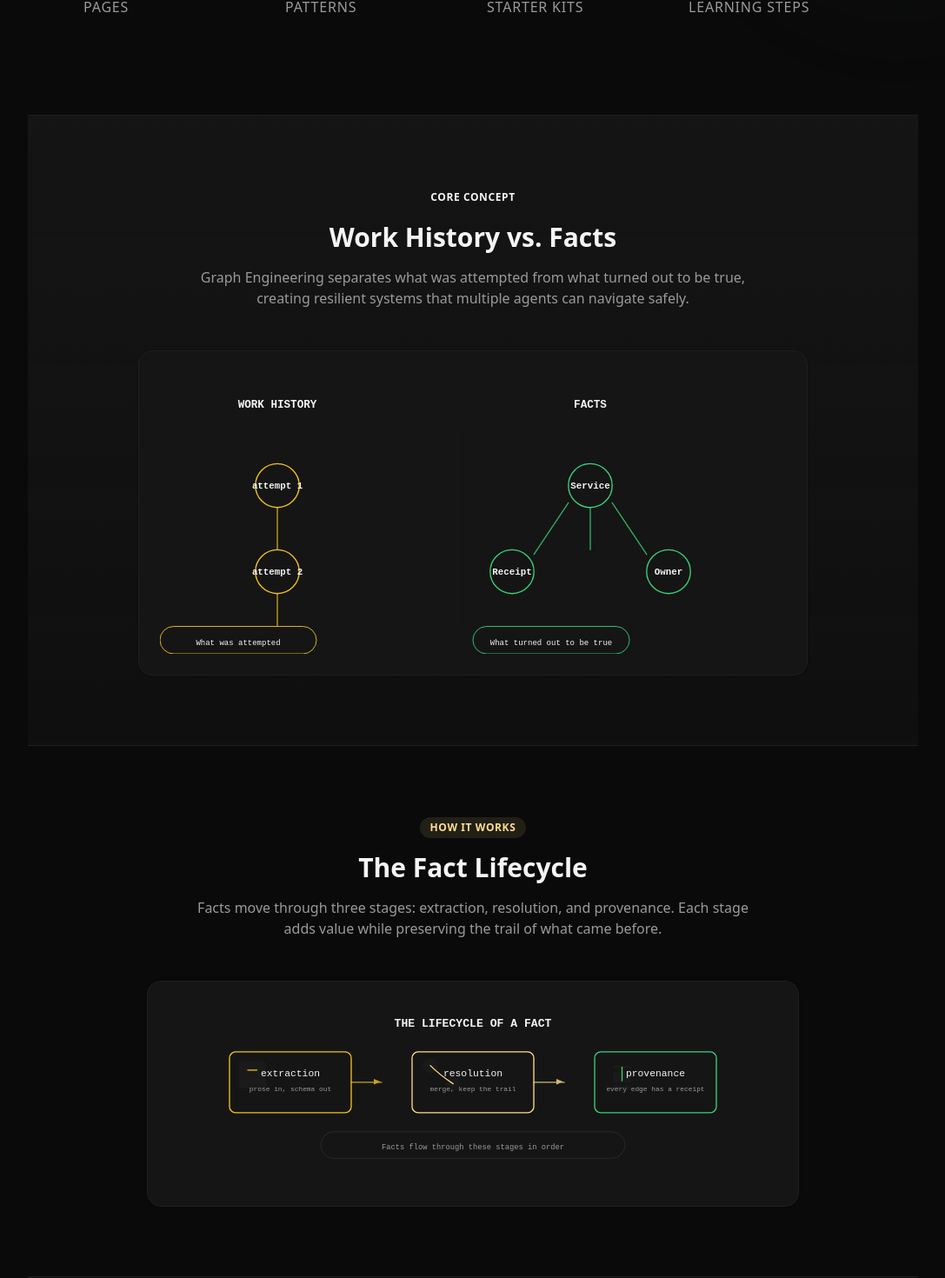
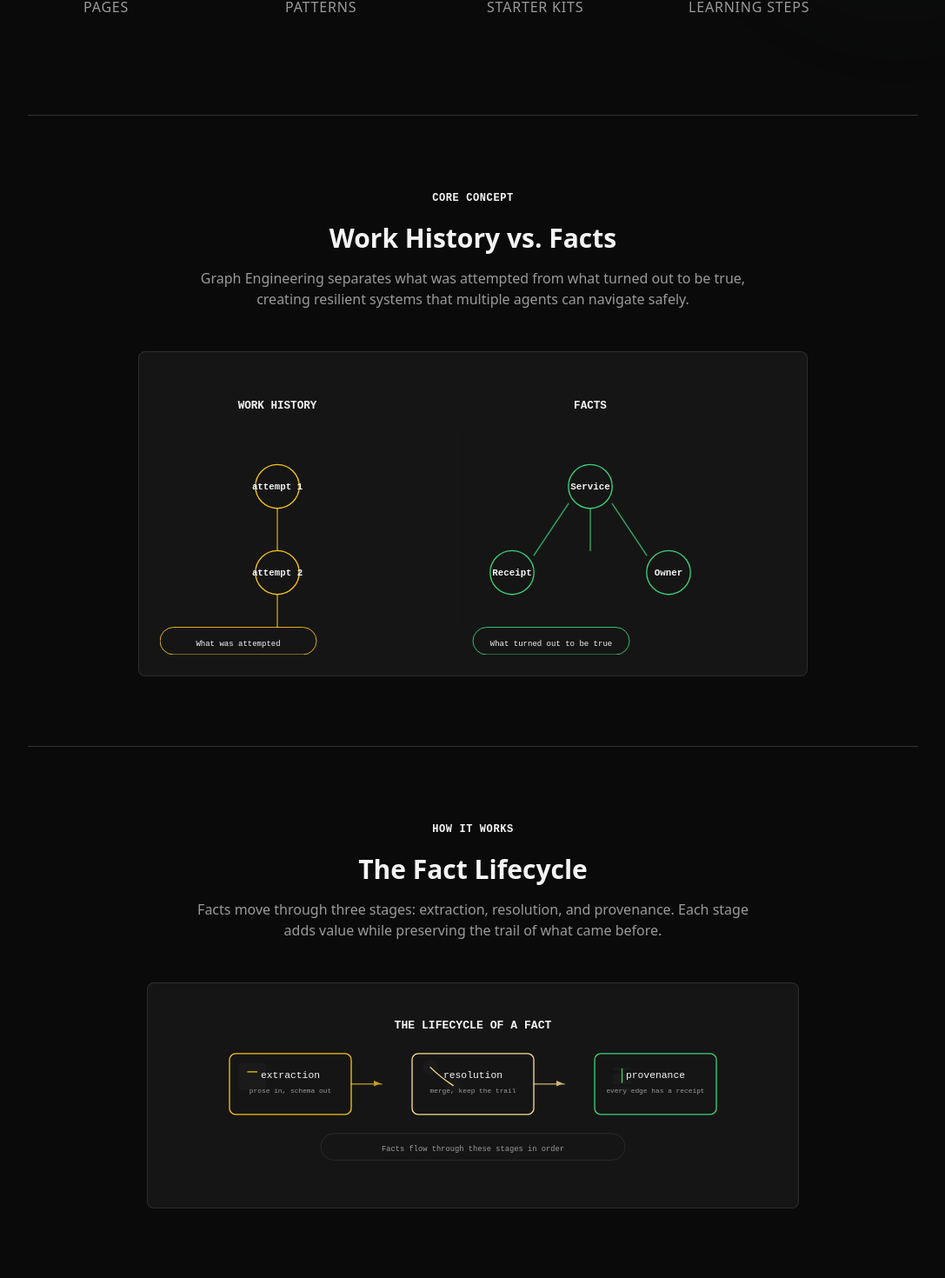
Before and after one commit to ayeshakhalid192007-dev/graph-lab, a Next.js app: page / in a window 1280 px wide. Shown: the part 936-2406 px from the top of the page at 87% size, without its empty margins (96-1183 px from the left). Built offline with nearby package versions, Linux system fonts and the light colour scheme; no server answers.

Commit message:
feat: update landing page sections with eyebrow labels and consistent borders

```diff
--- a/app/page.tsx
+++ b/app/page.tsx
@@ -7,10 +7,11 @@ import { GetStarted } from "@/components/landing/GetStarted";
 import { Footer } from "@/components/landing/Footer";
 import { TwoGraphsDiagram } from "@/components/landing/TwoGraphsDiagram";
 import { LifecycleDiagram } from "@/components/landing/LifecycleDiagram";
+import { Eyebrow } from "@/components/ui/Eyebrow";
 
 /**
  * Landing page for graph-lab.
- * Clean, minimal layout with professional warm colors.
+ * Dark theme with bold black + yellow accent design.
  */
 
 export default function LandingPage() {
@@ -22,45 +23,41 @@ export default function LandingPage() {
       </Section>
 
       {/* Two Graphs Diagram - Core Concept */}
-      <Section className="border-t border-rule py-16 sm:py-20 bg-gradient-to-b from-surface to-surface/50">
+      <Section className="border-t border-rule-strong py-16 sm:py-20">
         <div className="max-w-6xl mx-auto px-6">
           <div className="text-center mb-12">
-            <span className="inline-block px-3 py-1 rounded-full bg-accent-primary/10 text-accent-primary text-xs font-bold uppercase tracking-wider mb-4">
-              Core Concept
-            </span>
+            <Eyebrow className="mb-4">Core Concept</Eyebrow>
             <h2 className="text-3xl font-bold text-ink mb-4">Work History vs. Facts</h2>
             <p className="text-graphite max-w-2xl mx-auto">
               Graph Engineering separates what was attempted from what turned out to be true,
               creating resilient systems that multiple agents can navigate safely.
             </p>
           </div>
-          <div className="bg-surface rounded-2xl border border-rule p-6 shadow-sm">
+          <div className="bg-surface rounded-lg border border-card-border p-6">
             <TwoGraphsDiagram />
           </div>
         </div>
       </Section>
 
       {/* Lifecycle Diagram */}
-      <Section className="border-t border-rule py-16 sm:py-20">
+      <Section className="border-t border-rule-strong py-16 sm:py-20">
         <div className="max-w-6xl mx-auto px-6">
           <div className="text-center mb-12">
-            <span className="inline-block px-3 py-1 rounded-full bg-accent-secondary/10 text-accent-secondary text-xs font-bold uppercase tracking-wider mb-4">
-              How It Works
-            </span>
+            <Eyebrow className="mb-4">How It Works</Eyebrow>
             <h2 className="text-3xl font-bold text-ink mb-4">The Fact Lifecycle</h2>
             <p className="text-graphite max-w-2xl mx-auto">
               Facts move through three stages: extraction, resolution, and provenance.
               Each stage adds value while preserving the trail of what came before.
             </p>
           </div>
-          <div className="bg-surface rounded-2xl border border-rule p-6 shadow-sm">
+          <div className="bg-surface rounded-lg border border-card-border p-6">
             <LifecycleDiagram />
           </div>
         </div>
       </Section>
 
       {/* Live Terminal Preview */}
-      <Section className="border-t border-rule py-16 sm:py-20 bg-surface/50">
+      <Section className="border-t border-rule-strong py-16 sm:py-20">
         <div className="max-w-4xl mx-auto">
           <div className="text-center mb-12">
             <h2 className="text-2xl sm:text-3xl font-bold text-ink mb-4">
@@ -75,21 +72,21 @@ export default function LandingPage() {
       </Section>
 
       {/* Curriculum / Roadmap */}
-      <Section className="border-t border-rule py-16 sm:py-20">
+      <Section className="border-t border-rule-strong py-16 sm:py-20">
         <div className="max-w-4xl mx-auto">
           <Curriculum />
         </div>
       </Section>
 
       {/* Pattern Grid - reduced prominence */}
-      <Section className="border-t border-rule py-12 sm:py-16 bg-surface/30">
+      <Section className="border-t border-rule-strong py-12 sm:py-16">
         <div className="max-w-4xl mx-auto">
           <PatternGrid />
         </div>
       </Section>
 
       {/* Get Started */}
-      <Section className="border-t border-rule py-16 sm:py-20">
+      <Section className="border-t border-rule-strong py-16 sm:py-20">
         <div className="max-w-2xl mx-auto">
           <GetStarted />
         </div>
```
